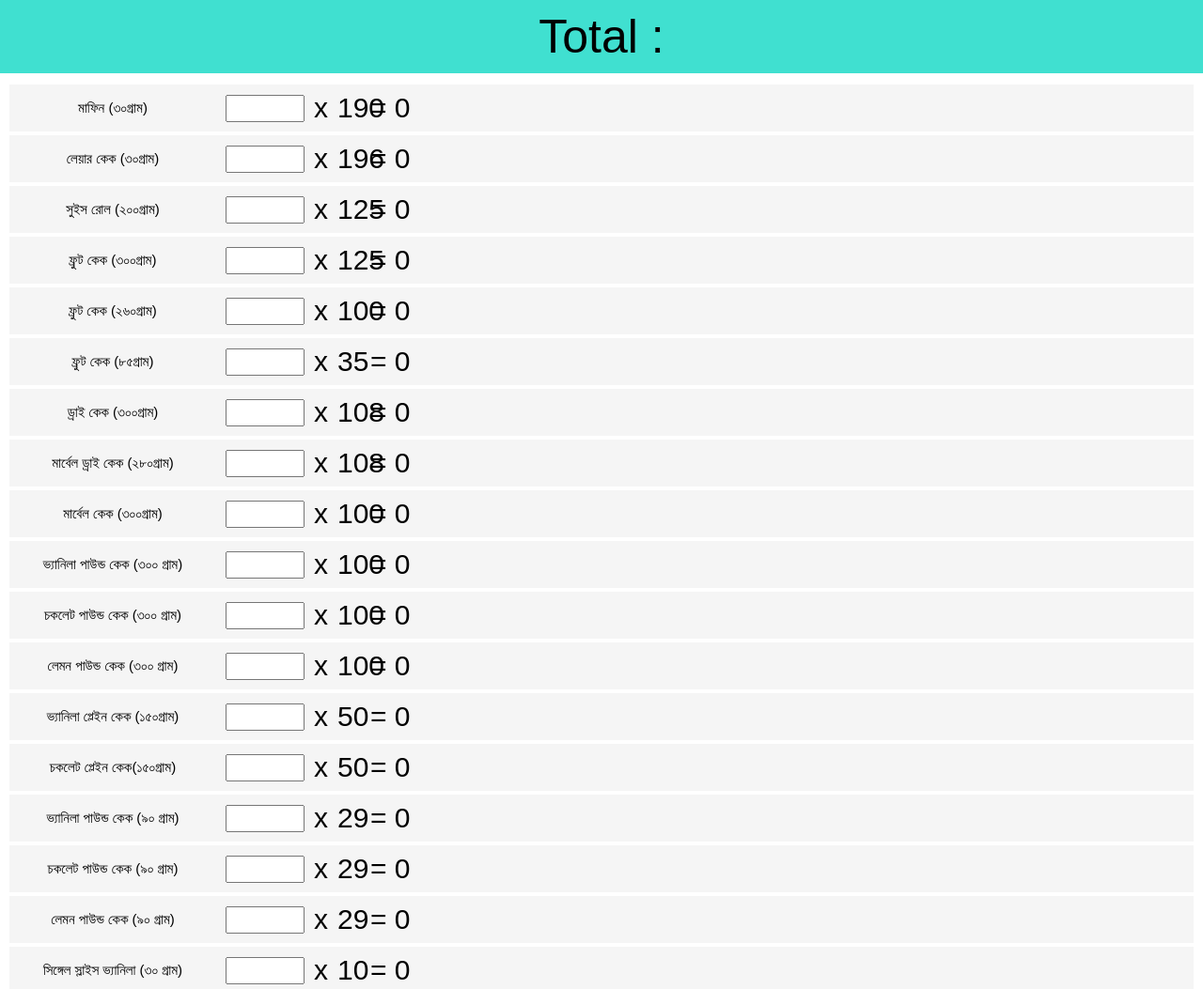
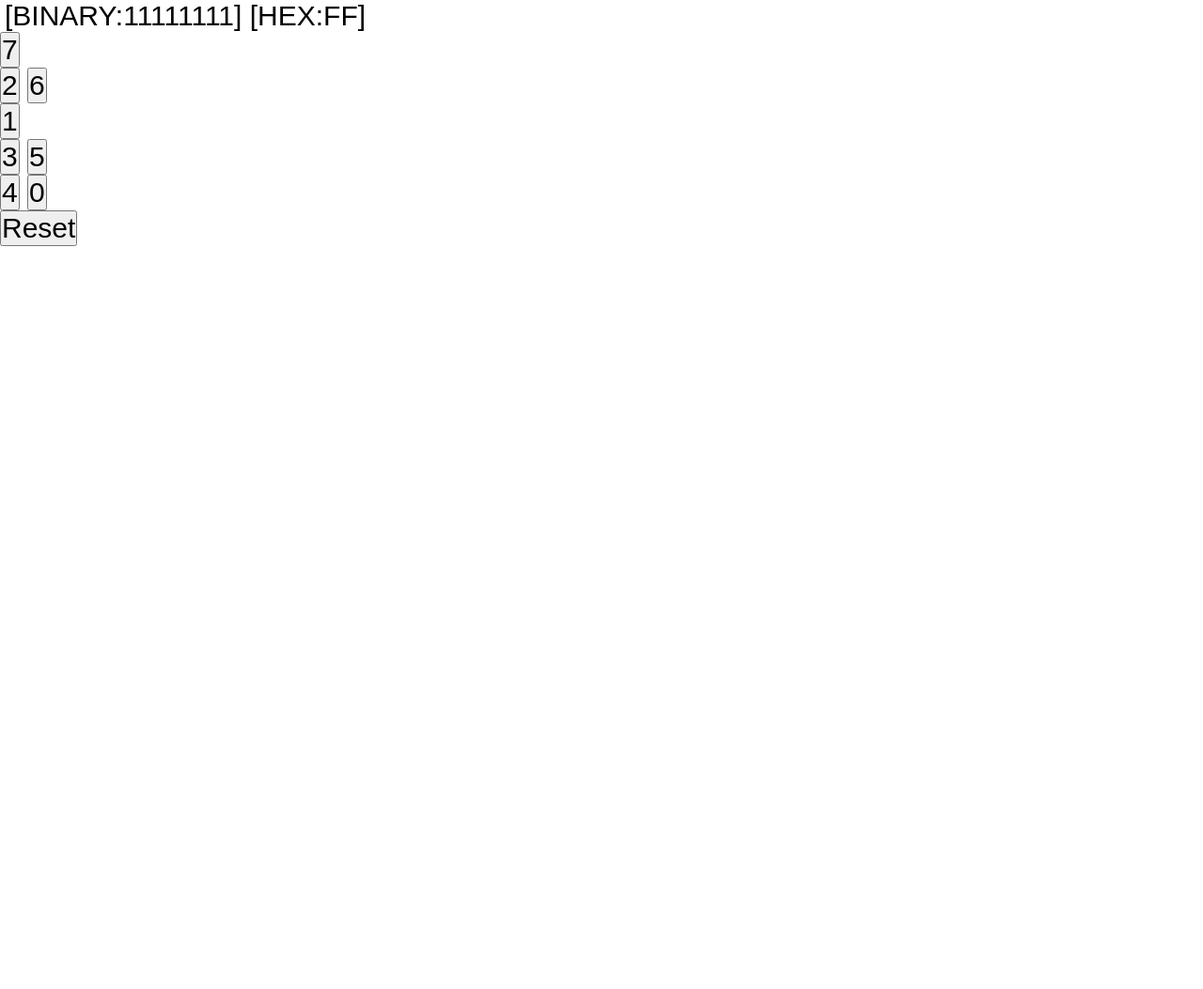
Before and after one commit to Polinkhan/dancake, a plain HTML site: page index.html in a window 1280 px wide. Shown: the top 1053 px of the page at 94% size. After the commit the page ends 800 px from the top, so only its background shows below. Drawn offline with nearby package versions, Linux system fonts and the light colour scheme; a web font is replaced by a local one.

Commit message:
Update index.html

```diff
--- a/index.html
+++ b/index.html
@@ -11,13 +11,34 @@
     />
     <title>Document</title>
   </head>
-  <body onload="loadAll()">
-    <div class="TOTAL">
-      <div class="total">Total :</div>
-      <div class="total" id="totalOutput"></div>
+  <body>
+
+    <div class="display">
+      <div class="print">
+        [BINARY:11111111] [HEX:FF]
+      </div>
     </div>
 
-    <div id="container"></div>
+    <div class="sevenSeg">
+      <div class="digit">
+        <button class="s" id="a">7</button>
+        <div id="flexing">
+          <button class="s" id="f">2</button>
+          <button class="s" id="b">6</button>
+        </div>
+        <button class="s" id="g">1</button>
+        <div id="flexing">
+          <button class="s" id="e">3</button>
+          <button class="s" id="c">5</button>
+        </div>
+        <button class="s" id="d">4</button>
+        <button class="s" id="h">0</button>
+      </div>
+    </div>
+    <div id="reset">
+      <button id="r_btn">Reset</button>
+    </div>
+
     <script
       src="https://code.jquery.com/jquery-3.6.0.min.js"
       integrity="sha256-/xUj+3OJU5yExlq6GSYGSHk7tPXikynS7ogEvDej/m4="
```
